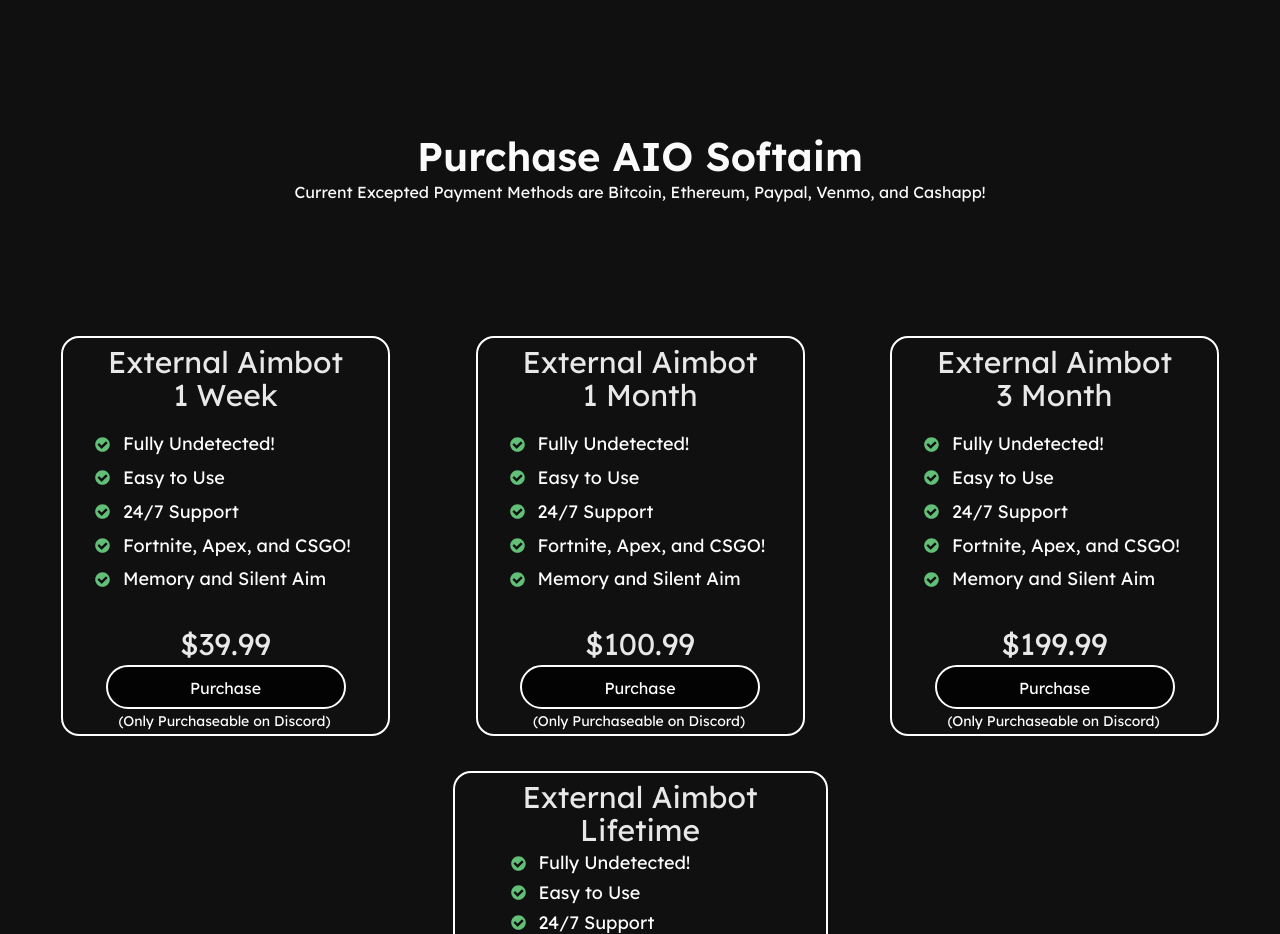
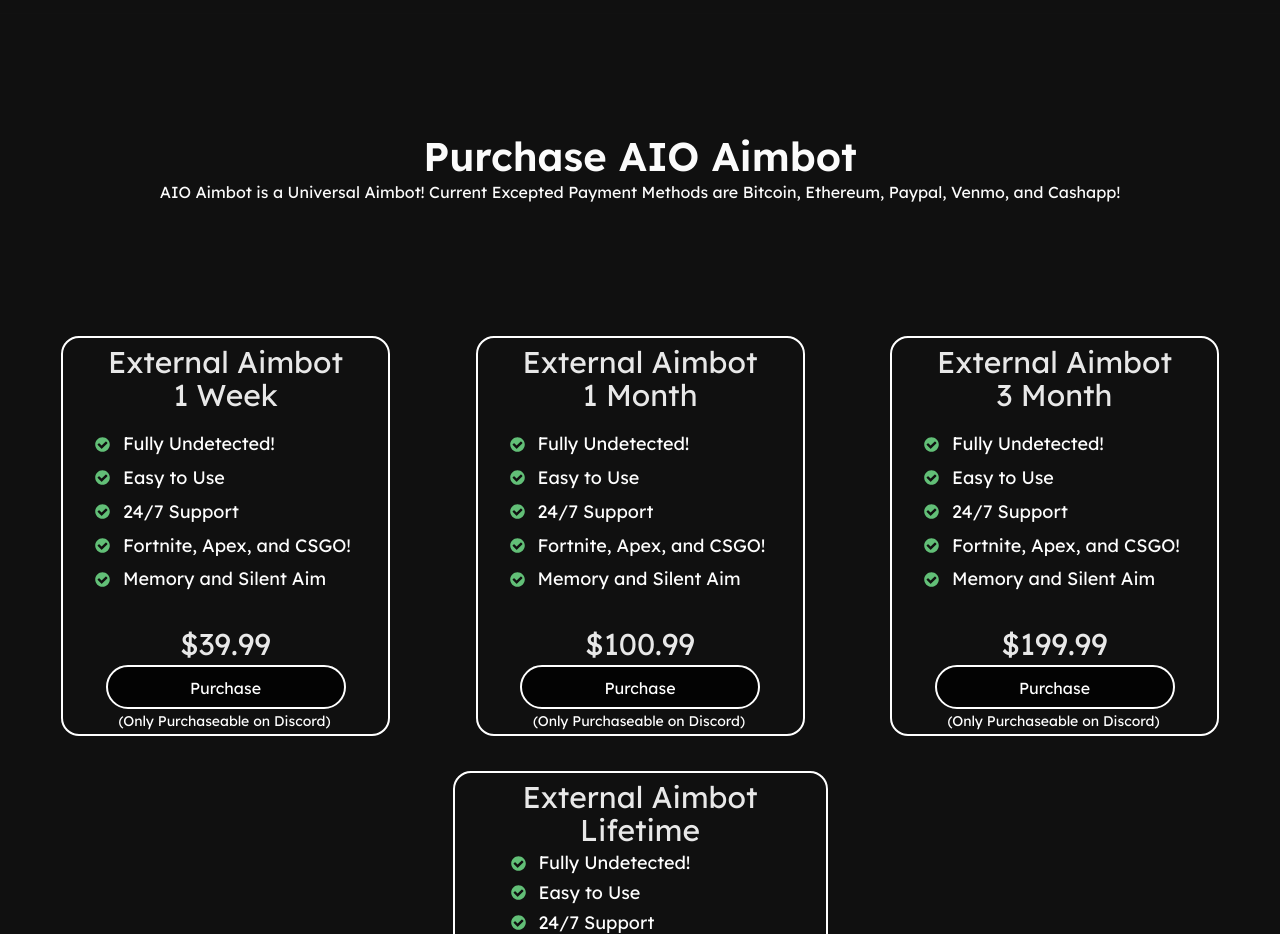
Before and after one commit to NotSlater/NotSlater.github.io, a plain HTML site: page index.html in a window 1280 px wide. Shown: the part 1300-2234 px from the top of the page. Drawn offline with Linux system fonts and the light colour scheme.

Commit message:
Update index.html

```diff
--- a/index.html
+++ b/index.html
@@ -170,9 +170,10 @@
             </div>
           </div>
           <div id="purchase" class="home-section-two section-container">
-            <span class="home-text11">Purchase AIO Softaim</span>
+            <span class="home-text11">Purchase AIO Aimbot</span>
             <span class="home-text12">
               <span>
+                AIO Aimbot is a Universal Aimbot!
                 Current Excepted Payment Methods are Bitcoin, Ethereum, Paypal,
                 Venmo, and Cashapp!
               </span>
```
